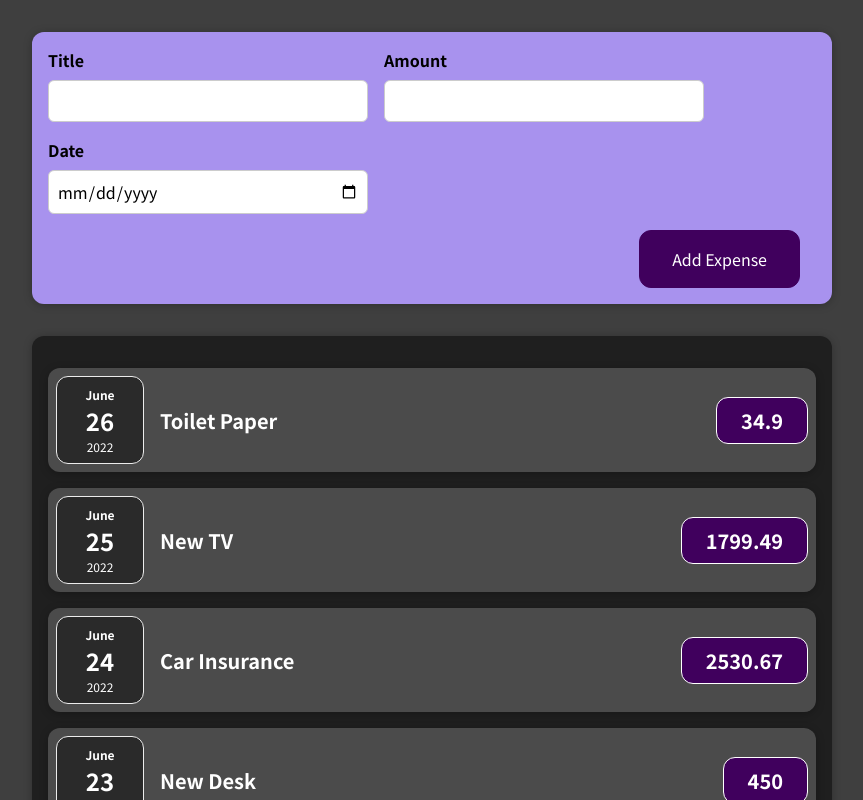
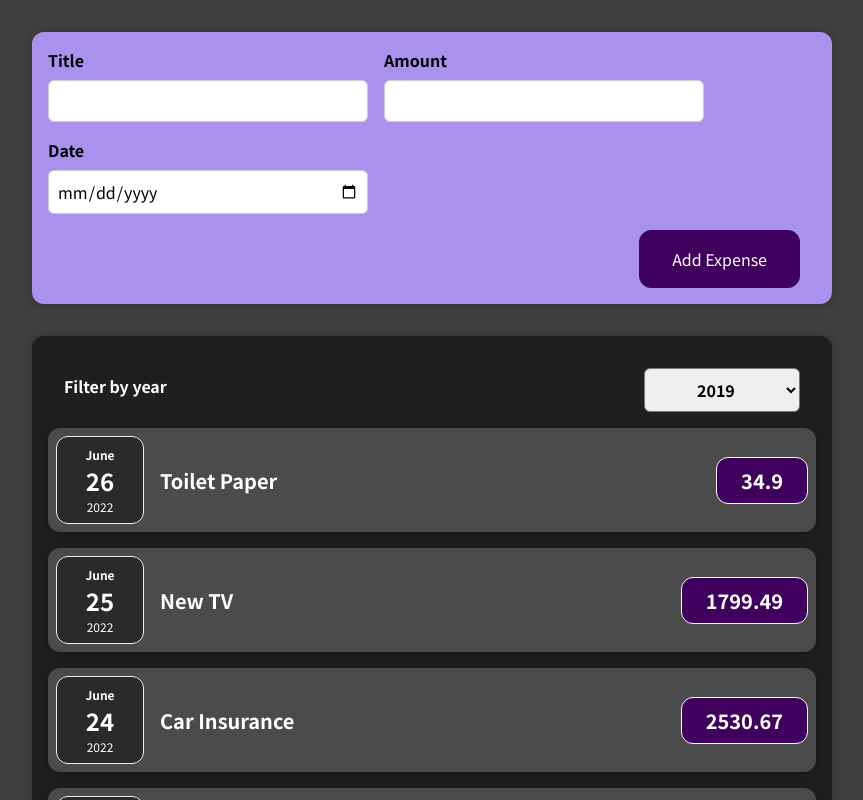
Before and after one commit to RL20/Expenses, a React (Create React App) app: page / in a window 1280 px wide. Shown: the top 800 px of the page, without its empty margins (208-1071 px from the left). Built offline with nearby package versions, Linux system fonts and the light colour scheme.

Commit message:
add filter

```diff
--- a/src/App.js
+++ b/src/App.js
@@ -1,9 +1,14 @@
+import React, { useState } from "react";
 import ExpensesList from "./components/Expenses/ExpensesList";
 import NewExpense from "./components/NewExpense/NewExpense";
 function App() {
+  // const [newExpense, setNewExpense] = useState("");
+  const addExpenseHandler = (expense) => {
+    console.log(expense);
+  };
   return (
     <div>
-      <NewExpense />
+      <NewExpense onAddExpense={addExpenseHandler} />
       <ExpensesList />
     </div>
   );
--- /dev/null
+++ b/src/components/Expenses/ExpensesFilter.css
@@ -0,0 +1,24 @@
+.expenses-filter {
+  color: white;
+  padding: 0 1rem;
+}
+
+.expenses-filter__control {
+  display: flex;
+  width: 100%;
+  align-items: center;
+  justify-content: space-between;
+  margin: 1rem 0;
+}
+
+.expenses-filter label {
+  font-weight: bold;
+  margin-bottom: 0.5rem;
+}
+
+.expenses-filter select {
+  font: inherit;
+  padding: 0.5rem 3rem;
+  font-weight: bold;
+  border-radius: 6px;
+}
--- /dev/null
+++ b/src/components/Expenses/ExpensesFilter.js
@@ -0,0 +1,24 @@
+import React from "react";
+
+import "./ExpensesFilter.css";
+
+const ExpensesFilter = (props) => {
+  const dropdownChangeHandler = (event) => {
+    console.log(event.target.value);
+  };
+  return (
+    <div className="expenses-filter">
+      <div className="expenses-filter__control">
+        <label>Filter by year</label>
+        <select value={props.selected} onSelect={dropdownChangeHandler}>
+          <option value="2022">2022</option>
+          <option value="2021">2021</option>
+          <option value="2020">2020</option>
+          <option value="2019">2019</option>
+        </select>
+      </div>
+    </div>
+  );
+};
+
+export default ExpensesFilter;
--- a/src/components/Expenses/ExpensesList.js
+++ b/src/components/Expenses/ExpensesList.js
@@ -1,9 +1,14 @@
-import React from "react";
+import React, { useState } from "react";
 import ExpenseItem from "./ExpenseItem";
 import Card from "../UI/Card";
 import "./ExpensesList.css";
+import ExpensesFilter from "./ExpensesFilter";
 
-function ExpensesList() {
+function ExpensesList(props) {
+  const [filterYear, setFilterYear] = useState("2019");
+  const filterChangeHandler = (selectedYear) => {
+    setFilterYear(selectedYear);
+  };
   const expenses = [
     {
       id: "e1",
@@ -26,7 +31,14 @@
     },
   ];
   const itemList = expenses.map((item) => <ExpenseItem key={item.id} date={item.date} amount={item.amount} title={item.title} />);
-  return <Card className="expenses">{itemList}</Card>;
+  return (
+    <div>
+      <Card className="expenses">
+        <ExpensesFilter selected={filterYear} onChabgeFilter={filterChangeHandler} />
+        {itemList}
+      </Card>
+    </div>
+  );
 }
 
 export default ExpensesList;
--- a/src/components/NewExpense/ExpenseForm.js
+++ b/src/components/NewExpense/ExpenseForm.js
@@ -1,18 +1,23 @@
 import React, { useState } from "react";
 import "./ExpenseForm.css";
-function ExpenseForm() {
+
+function ExpenseForm(props) {
   const [enteredTitle, setEnteredTile] = useState("");
   const [enteredAmount, setEnteredAmount] = useState("");
   const [enteredDate, setEnteredDate] = useState("");
+
   const titleChangeHandler = (event) => {
     setEnteredTile(event.target.value);
   };
+
   const amountChangeHandler = (event) => {
     setEnteredAmount(event.target.value);
   };
+
   const dateChangeHandler = (event) => {
     setEnteredDate(event.target.value);
   };
+
   const submitHandler = (event) => {
     event.preventDefault();
     const expenseDate = {
@@ -20,11 +25,13 @@
       amount: enteredAmount,
       date: new Date(enteredDate),
     };
-    console.log(expenseDate);
+    // console.log(expenseDate);
+    props.onSaveExpense(expenseDate);
     setEnteredTile("");
     setEnteredAmount("");
     setEnteredDate("");
   };
+
   return (
     <form onSubmit={submitHandler}>
       <div className="new-expense__controls">
--- a/src/components/NewExpense/NewExpense.js
+++ b/src/components/NewExpense/NewExpense.js
@@ -2,10 +2,19 @@
 import "./NewExpense.css";
 import ExpenseForm from "./ExpenseForm";
 
-function NewExpense() {
+function NewExpense(props) {
+  //pass function to child so the chile will return the value back to parent
+  const saveExpenseDateHandler = (enteredExpenseData) => {
+    const expenseData = {
+      ...enteredExpenseData,
+      id: Math.random().toString(),
+    };
+    props.onAddExpense(expenseData);
+    // console.log(expenseData);
+  };
   return (
     <div className="new-expense">
-      <ExpenseForm></ExpenseForm>
+      <ExpenseForm onSaveExpense={saveExpenseDateHandler}></ExpenseForm>
     </div>
   );
 }
```
